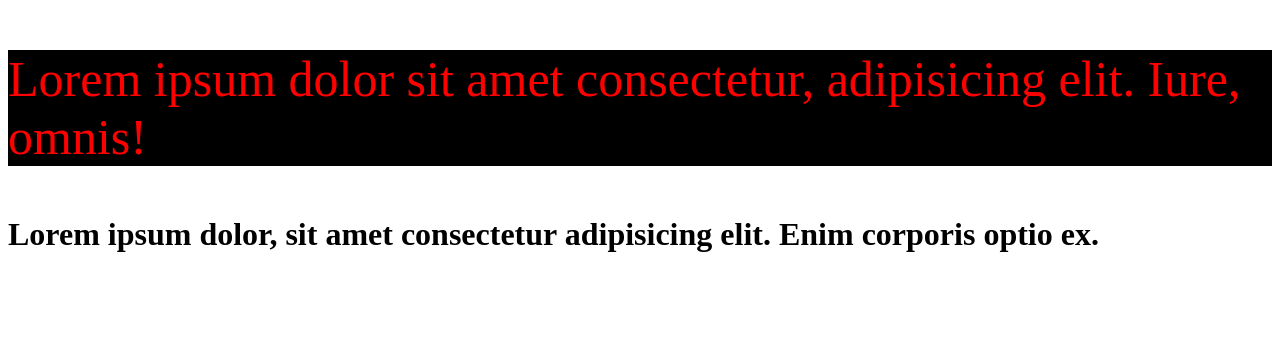
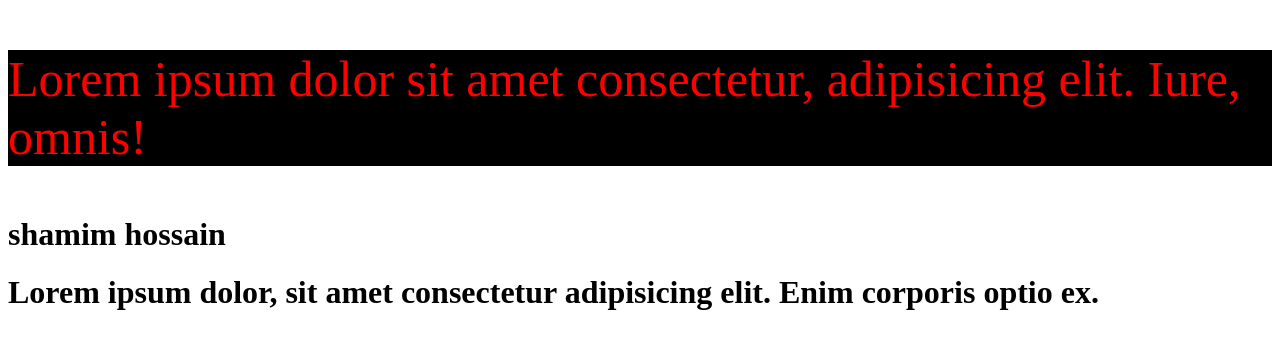
Before and after one commit to Shamimusman515419/thradwebdite, a plain HTML site: page index.html in a window 1280 px wide. Drawn offline with Linux system fonts and the light colour scheme.

Commit message:
shami hossian

```diff
--- a/index.html
+++ b/index.html
@@ -12,7 +12,7 @@
     <p> Lorem ipsum dolor sit amet consectetur, adipisicing elit. Iure, omnis!</p>
 
      <div>
-
+          <h1> shamim hossain</h1>
      </div>
     <h1> Lorem ipsum dolor, sit amet consectetur adipisicing elit. Enim corporis optio ex.</h1>
 </body>
```
